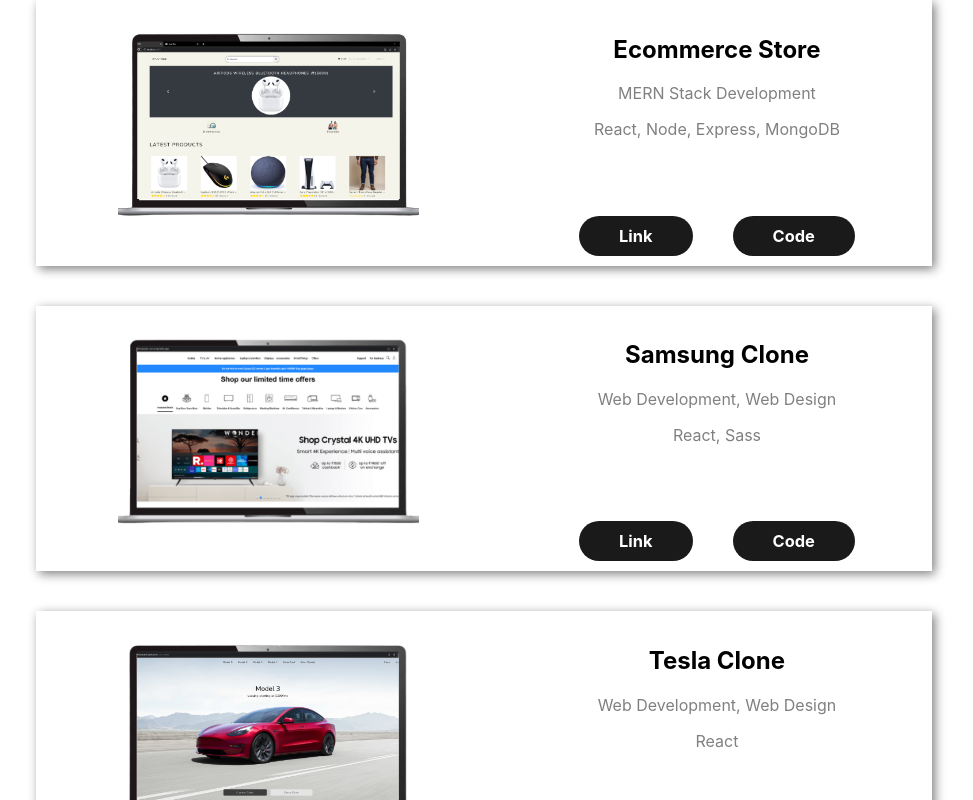
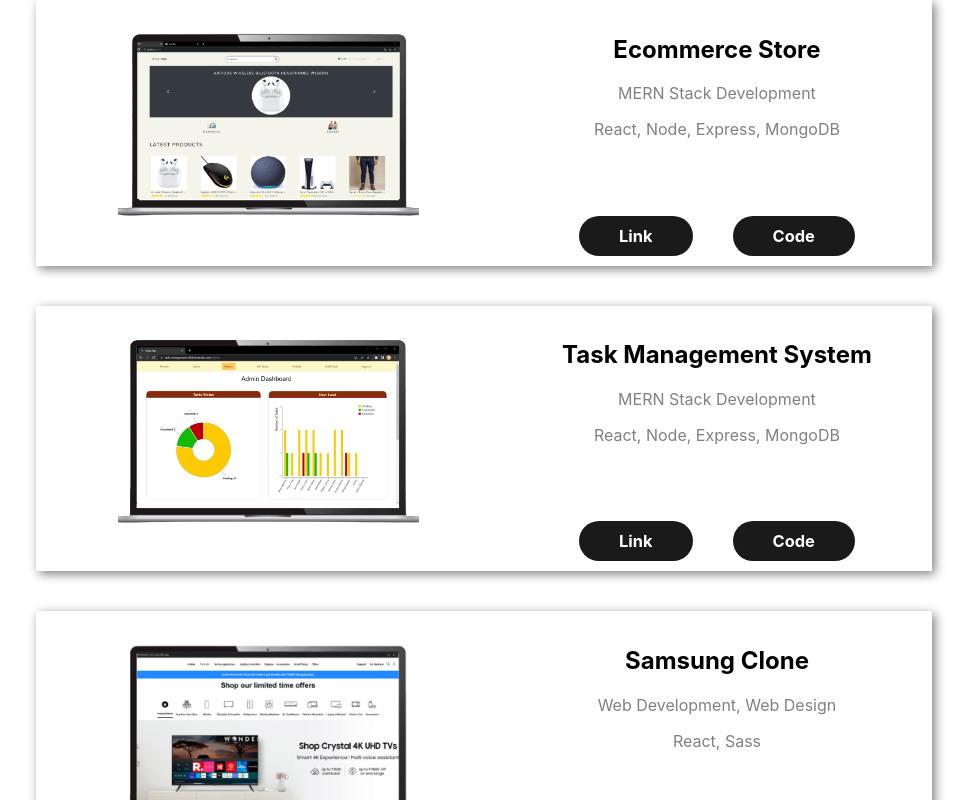
Before and after one commit to whydecode/Portfolio, a React (Create React App) app: page / in a window 1280 px wide. Shown: the part 1980-2780 px from the top of the page, without its empty margins (156-1129 px from the left). Built offline with nearby package versions, Linux system fonts and the light colour scheme; a web font is replaced by a local one.

Commit message:
task management project added

```diff
--- a/src/Pages/Home.js
+++ b/src/Pages/Home.js
@@ -19,6 +19,7 @@
 import wordle from "./Images/wordle.png";
 import samsung from "./Images/samsung.png";
 import mystore from "./Images/mystore.png";
+import task from "./Images/task.png";
 function Home() {
   const ref = useRef(null);
   const isInView = useInView(ref, { once: true });
@@ -252,7 +253,7 @@
               style={{
                 transform: projectInView ? "none" : "translateX(-200px)",
                 opacity: projectInView ? 1 : 0,
-                transition: "all 0.9s cubic-bezier(0.17, 0.55, 0.55, 1) 0.5s",
+                transition: "all 0.9s cubic-bezier(0.17, 0.55, 0.55, 1) 0.3s",
               }}
             >
               <div className="projectImage">
@@ -271,6 +272,37 @@
                   </a>
                   <a
                     href="https://github.com/whydecode/Ecommerce"
+                    target="_blank"
+                  >
+                    Code
+                  </a>
+                </div>
+              </div>
+            </div>
+            <div
+              className="projectCard"
+              style={{
+                transform: projectInView ? "none" : "translateX(-200px)",
+                opacity: projectInView ? 1 : 0,
+                transition: "all 0.9s cubic-bezier(0.17, 0.55, 0.55, 1) 0.5s",
+              }}
+            >
+              <div className="projectImage">
+                <img src={task} alt="Ecommerce" />
+              </div>
+              <div className="projectInfo">
+                <h2>Task Management System</h2>
+                <p>MERN Stack Development</p>
+                <p>React, Node, Express, MongoDB</p>
+                <div className="projectButtons">
+                  <a
+                    href="https://task-management-zkh0.onrender.com/"
+                    target="_blank"
+                  >
+                    Link
+                  </a>
+                  <a
+                    href="https://github.com/whydecode/task-management"
                     target="_blank"
                   >
                     Code
```
Also changed, not shown: src/Pages/Images/task.png (added), 1 other file (tests, documents, lock files or other folders).
